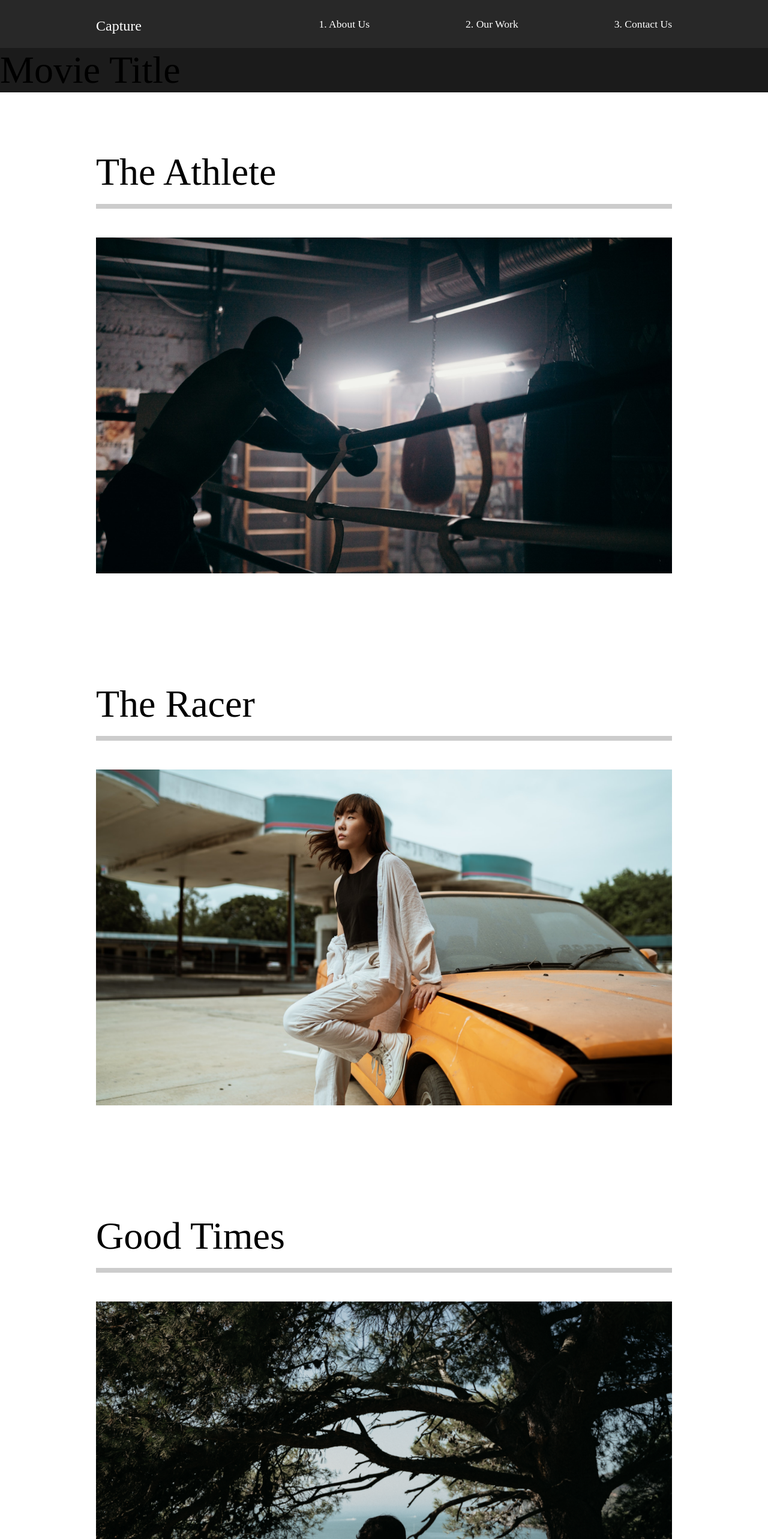
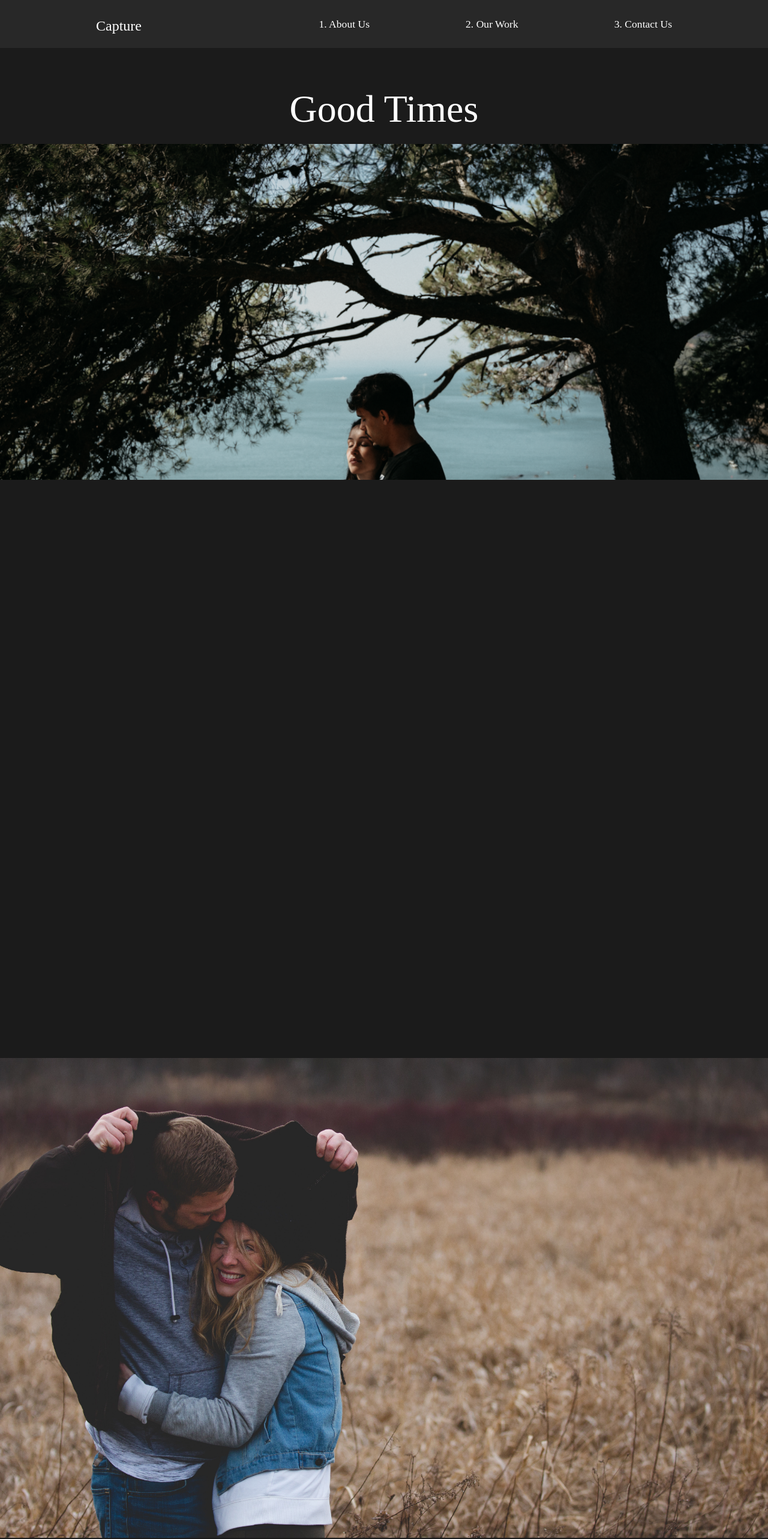
Before and after one commit to adri-12/Presentation-Website, a React (Create React App) app: page /work/good-times in a window 1280 px wide. Shown: the top 2566 px of the page at 60% size. Built offline with nearby package versions, Linux system fonts and the light colour scheme.

Commit message:
Maked a few changes

```diff
--- a/src/App.tsx
+++ b/src/App.tsx
@@ -1,5 +1,5 @@
 import GlobalStyle from "./components/GlobalStyle";
-import { BrowserRouter as Router, Routes, Route } from 'react-router-dom';
+import { BrowserRouter as Router, Routes, Route } from "react-router-dom";
 import AboutUs from "./pages/AboutUs";
 import Nav from "./components/Nav";
 import ContactUs from "./pages/ContactUs";
--- a/src/pages/AboutUs.tsx
+++ b/src/pages/AboutUs.tsx
@@ -1,7 +1,6 @@
 import AboutSection from "../components/AboutSection";
 import ServiceSection from "../components/ServiceSection";
 import FaqSection from "../components/FaqSection";
-
 
 const AboutUs = () => {
   return (
@@ -11,6 +10,6 @@
       <FaqSection />
     </>
   );
-}
+};
 
 export default AboutUs;
--- a/src/pages/MovieDetail.tsx
+++ b/src/pages/MovieDetail.tsx
@@ -8,27 +8,99 @@
   const location = useLocation();
   const url = location.pathname;
   const [movies, setMovies] = useState(MovieState);
-    const [movie, setMovie] = useState({});
+  const [movie, setMovie] = useState(null);
 
   useEffect(() => {
     const currentMovie = movies.filter((stateMovie) => stateMovie.url === url);
-        setMovie(currentMovie);
-    },[movies, url]);
+    setMovie(currentMovie[0]);
+  }, [movies, url]);
 
   return (
+    <>
+      {movie && (
         <Details>
           <HeadLine>
-            <h2>Movie Title</h2>
+            <h2>{movie.title}</h2>
+            <img src={movie.mainImg} alt="movie" />
           </HeadLine>
+          <Awards>
+            {movie.awards.map((award) => (
+              <Awards
+                title={award.title}
+                description={award.description}
+                key={award.title}
+              />
+            ))}
+          </Awards>
+          <ImageDisplay>
+            <img src={movie.secondaryImg} alt="movie" />
+          </ImageDisplay>
         </Details>
+      )}
+    </>
   );
-}
+};
 
-const Details = styled.div `
-
+const Details = styled.div`
+  color: white;
 `;
 
-const HeadLine = styled.div `
+const HeadLine = styled.div`
+  min-height: 90vh;
+  padding-top: 20vh;
+  position: relative;
+  h2 {
+    position: absolute;
+    top: 10%;
+    left: 50%;
+    transform: translate(-50%, -10%);
+  }
+  img {
+    width: 100%;
+    height: 70vh;
+    object-fit: cover;
+  }
+`;
 
+const Awards = styled.div`
+  min-height: 80vh;
+  display: flex;
+  margin: 5rem 10rem;
+  align-items: center;
+  justify-content: space-around;
 `;
+const AwardStyle = styled.div`
+  padding: 5rem;
+  h3 {
+    font-size: 2rem;
+  }
+  .line {
+    width: 100%;
+    background: #23d997;
+    height: 0.5rem;
+    margin: 1rem 0rem;
+  }
+  p {
+    padding: 2rem 0rem;
+  }
+`;
+const ImageDisplay = styled.div`
+  min-height: 50vh;
+  img {
+    width: 100%;
+    height: 100vh;
+    object-fit: cover;
+  }
+`;
+
+//Award Component
+const Award = ({ title, description }) => {
+  return (
+    <AwardStyle>
+      <h3>{title}</h3>
+      <div className="line"></div>
+      <p>{description}</p>
+    </AwardStyle>
+  );
+};
 export default MovieDetail;
--- a/src/pages/OurWork.tsx
+++ b/src/pages/OurWork.tsx
@@ -1,11 +1,10 @@
-import styled from 'styled-components';
-import { Link } from 'react-router-dom';
+import styled from "styled-components";
+import { Link } from "react-router-dom";
 //Images
-import athlete from '../img/athlete-small.png';
-import theracer from '../img/theracer-small.png';
-import goodtimes from '../img/goodtimes-small.png';
-import MovieDetail from './MovieDetail';
-
+import athlete from "../img/athlete-small.png";
+import theracer from "../img/theracer-small.png";
+import goodtimes from "../img/goodtimes-small.png";
+import MovieDetail from "./MovieDetail";
 
 const OurWork = () => {
   return (
@@ -13,21 +12,21 @@
       <Movie>
         <h2>The Athlete</h2>
         <div className="line"></div>
-                    <Link to="/moviedetail">
+        <Link to="/work/the-athlete">
           <img src={athlete} alt="athlete" />
         </Link>
       </Movie>
       <Movie>
         <h2>The Racer</h2>
         <div className="line"></div>
-                    <Link to="/moviedetail">
+        <Link to="/work/the-racer">
           <img src={theracer} alt="theracer" />
         </Link>
       </Movie>
       <Movie>
         <h2>Good Times</h2>
         <div className="line"></div>
-                    <Link to="/moviedetail">
+        <Link to="/work/good-times">
           <img src={goodtimes} alt="goodtimes" />
         </Link>
       </Movie>
@@ -35,7 +34,7 @@
   );
 };
 
-const Work = styled.div `
+const Work = styled.div`
   min-height: 100vh;
   overflow: hidden;
   padding: 5rem 10rem;
```
Lines whose indentation alone changed are shown as unchanged.
